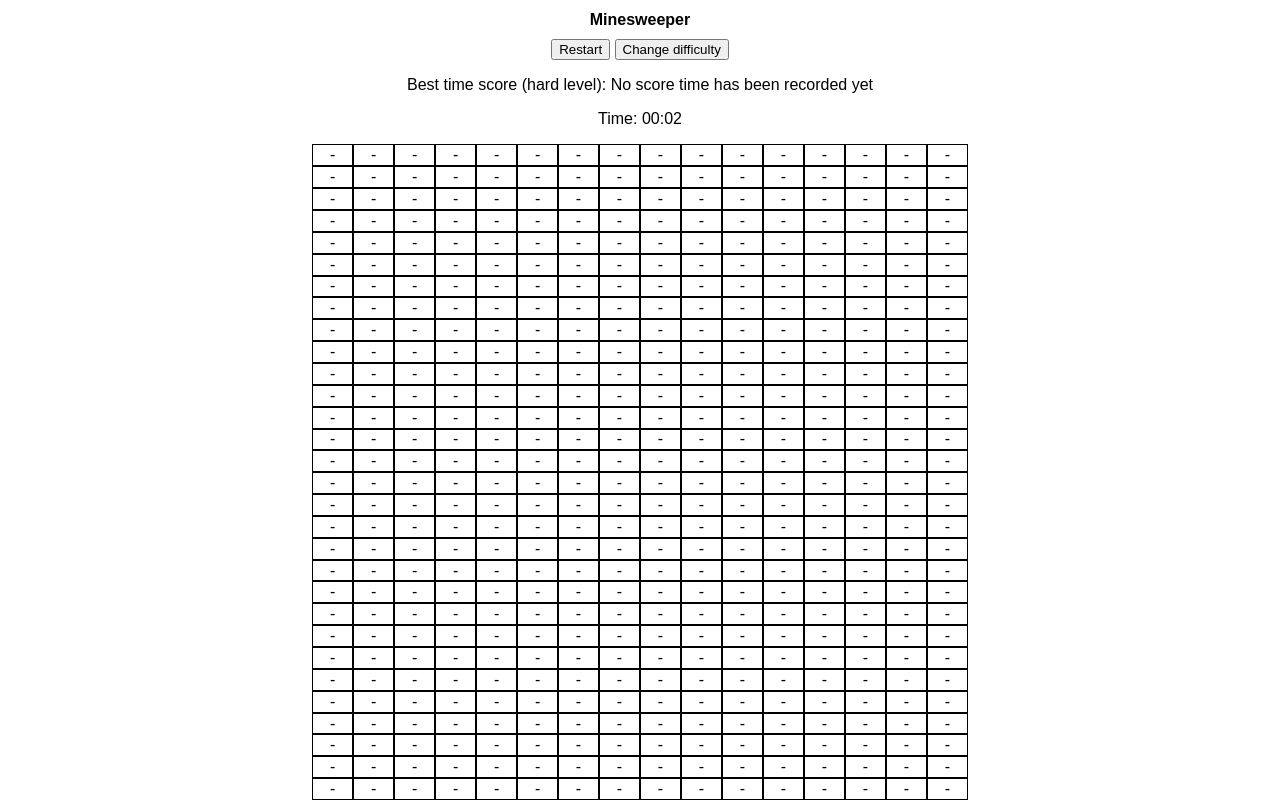
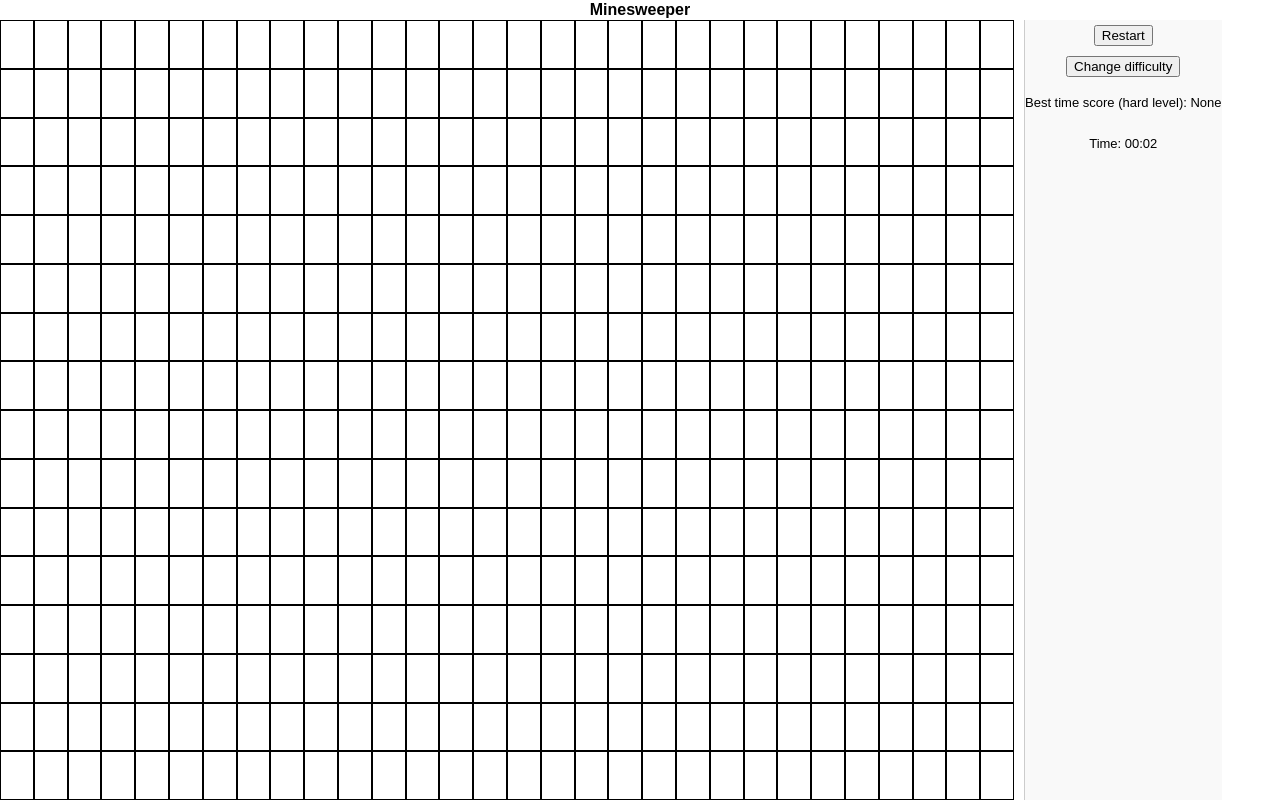
Before and after one commit to cristiandonozo117/minesweeper, a website with bundled scripts: page minesweeper.html in a window 1280 px wide. Both pictures are taken after a click on the button "Hard". Built offline with nearby package versions, Linux system fonts and the light colour scheme.

Commit message:
change stylesheet

```diff
--- a/app/main.js
+++ b/app/main.js
@@ -25,12 +25,18 @@ container.addEventListener('mousedown', event => {
 
         // Elimino los botones y creamos otras opciones
         document.getElementsByClassName('difficulty-selection').item(0).remove()
-        headOptions()
 
         configDiff = getConfigDiffculty(diff)
+        headOptions()
         initializeGame(configDiff)
         timeCounterID = startTimeCounter()
         state = 'PLAYING'
+
+        // Establezco dos columnas y una fila
+        // container.style.gridTemplateColumns = 'auto 30%'
+        // container.style.gridTemplateColumns = 'min-content 1fr'
+        container.style.gridTemplateColumns = 'minmax(0, 1fr) 20vw'
+        container.style.gridTemplateRows = '1fr'
     }
 
     // ACCIÓN DE JUEGO
@@ -94,8 +100,9 @@ container.addEventListener('mousedown', event => {
     // CAMBIO DE DIFICULTAD
     if (target.classList.contains('btn-change-diff')){
         if (confirmRestart()){
+            stopTimeCounter(timeCounterID)
             prepareMenu()
-            stopTimeCounter(timeCounterID)
+            container.style.gridTemplateColumns = '1fr' // Vuelvo a establecer una fila
         }
     }
 })
@@ -115,7 +122,7 @@ function getConfigDiffculty(diff){
     const config = {
         easy: {rows: 8, cols: 8, mines: 10},
         medium: {rows: 16, cols: 16, mines: 40},
-        hard: {rows: 30, cols: 16, mines: 99}
+        hard: {rows: 16, cols: 30, mines: 99}
     }
     return config[diff]
 }
@@ -133,7 +140,7 @@ function headOptions(){
             <button class="btn-restart">Restart</button>
             <button class="btn-change-diff">Change difficulty</button>
             <p class="best-time">Best time score (${diff} level):
-                ${bestTime ? formatTime(parseInt(bestTime)) : 'No score time has been recorded yet'}
+                ${bestTime ? formatTime(parseInt(bestTime)) : 'None'}
             </p>
             <p class="time-counter"></p>
         </div>
--- a/app/render.js
+++ b/app/render.js
@@ -17,11 +17,13 @@ export class Render{
             cell = document.createElement('div')
             cell.classList.add('cell')
             cell.id = `${i}-${j}` // Ej: 1-2
-            cell.textContent = '-' // Hidden
+            cell.textContent = '' // Hidden
             board.append(cell)
         }))
         // Para ignorar despliegue menú de contexto si se hace click izq.
         board.addEventListener('contextmenu', event => event.preventDefault())
+        // Para aspect-ratio que ajuste el rectangulo del board
+        board.style.setProperty('--board-aspect', `${cols} / ${rows}`);
         return board
     }
 
@@ -44,9 +46,9 @@ export class Render{
         // Si tiene bandera
         if (box.flag){
             cell.textContent = 'F'
-        // Si no tiene bandera y aún no está revelada
+        // Si no tiene bandera y aún no está revelada, lo volvemos a hidden
         }else if (!box.flag && !box.revealed){
-            cell.textContent = '-'
+            cell.textContent = ''
         }
     }
 
--- a/app/styles.css
+++ b/app/styles.css
@@ -5,16 +5,22 @@ body{
     /* border: 3px solid red; */
     padding: 0;
     margin: 0;
+    /* Con grilla de 2 filas (una para el h1 y la otra para los elementos del juego) */
+    display: grid;
+    grid-template-rows: auto 1fr;
+    /* flex-direction: column; */
     box-sizing: border-box;
-    min-height: 100vh;
-    display: flex;
-    flex-direction: column;
+    min-height: 100vh; /* Toda la pantalla */
 }
 
 h1{
-    margin: 1;
+    margin: 1px;
     padding: 0;
     font-size: medium;
+}
+
+button{
+    margin: 5px;
 }
 
 .btn-start-game{
@@ -25,38 +31,59 @@ h1{
 
 .container{
     /* border: 3px solid blue; */
+    display: grid;
+    height: 100%;
+    min-height: 0;
+    overflow: hidden;
+    gap: 10px; /* Separación entre elementos de la grilla */
+    width: 100vw; /* Aseguramos que el contenedor no mida más que la pantalla */
+}
+
+.head-options{
+    font-size: small;
+    grid-row: 1;
+    grid-column: 2 / 3;
+
+    /* Flex para ajstar los elementos internos */
     display: flex;
     flex-direction: column;
-    flex-grow: 1;
-}
+    align-items: center;
 
-table{
-    border-collapse: collapse;
-    margin: 0 auto;
-}
+    justify-self: flex-start;
+    overflow-y: auto; /* Si el contenido no cabe a lo alto, aparece scroll AQUÍ */
+    box-sizing: border-box;
 
-table tr td{
-    border: 1px solid black;
-    text-align: center;
-    /* width: 30px;
-    height: 30px; */
-    padding: 20px;
+    /* Estética para que se vea integrado */
+    border-left: 1px solid #ccc;
+    background-color: #f9f9f9;
 }
 
 .board-game{
+    grid-row: 1;
+    grid-column: 1 / 2;
+
     display: grid;
-    margin: auto;
-    flex-grow: 1;
-    /* width: 30%; */
-    aspect-ratio: 1 / 1;
+    height: 100%;
+    /* Usamos una variable. Si no existe, por defecto será 1/1 */
+    aspect-ratio: var(--board-aspect, 1 / 1);
+
+    box-sizing: border-box;
+    /* CENTRADO CLAVE */
+    justify-self: center; /* Centra horizontalmente dentro de su columna */
+    align-self: center;   /* Centra verticalmente si el h1 es pequeño */
+
+    min-height: 300px; /* Evita que el juego se vuelva minúsculo */
+    max-width: 100%; /* No puede ser más ancho que su columna (el 80% restante) */
+    max-height: 100%; /* No puede ser más alto que el espacio disponible */
+    object-fit: contain; /* Ayuda a mantener la proporción si hay conflictos */
 }
 
 .cell{
-    align-content: center;
+    display: flex;
+    justify-content: center;
+    align-items: center;
     border: 1px solid black;
-    border-collapse: collapse;
 }
-
 
 /* Background colors según número de bombas */
 .bombs-0{
```
